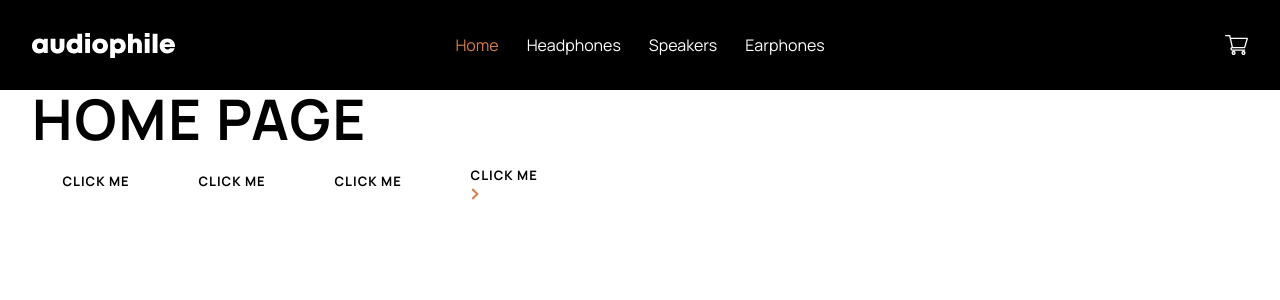
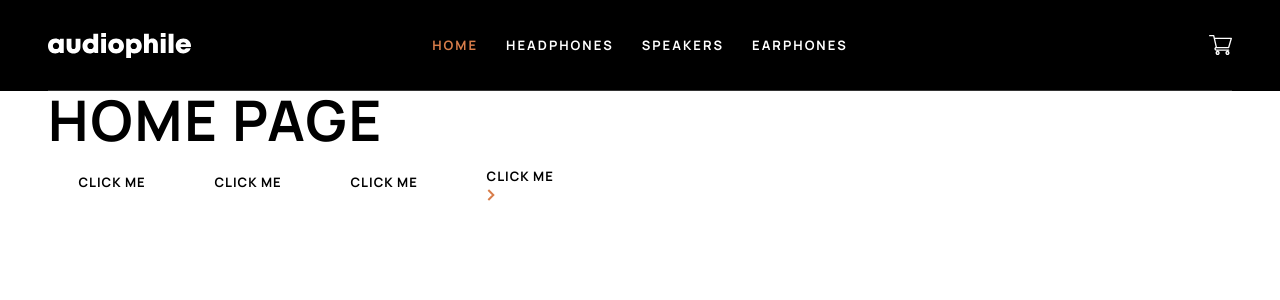
Before and after one commit to LucasWinkler/audiophile-ecommerce, a React (Vite) app: page / in a window 1280 px wide. Shown: the top 300 px of the page. Built offline with nearby package versions, Linux system fonts and the light colour scheme.

Commit message:
Disabled tailwind .container component and replaced with my own. Added bottom border to NavigationBar. Styled NavigationLinks

```diff
--- a/src/components/common/NavigationBar.tsx
+++ b/src/components/common/NavigationBar.tsx
@@ -71,26 +71,26 @@ export default function NavigationBar() {
   }
 
   return (
-    <header className='z-10 bg-neutral-900'>
-      <div className='container flex h-navigation-height items-center justify-between'>
-        <div className='flex w-full items-center justify-between gap-2'>
-          <button
-            className='flex-grow basis-0 self-center lg:hidden'
-            onClick={handleToggleMobileMenu}>
+    <header className='bg-neutral-900'>
+      <div className='container'>
+        <div className='flex h-navigation-height items-center justify-between'>
+          <div className='flex w-full items-center justify-between gap-2 '>
+            <div className='flex-grow basis-0 xl:hidden'>
+              <button onClick={handleToggleMobileMenu}>
                 <span className='sr-only'>
                   {isMobileMenuOpen ? 'Close' : 'Open'} navigation menu
                 </span>
                 <img src={HamburgerIcon} alt='Hamburger Icon' />
               </button>
-          <Link
-            to='/'
-            onClick={handleCloseMobileMenu}
-            className='lg:flex-grow lg:basis-0'>
+            </div>
+            <div className='xl:flex xl:flex-grow xl:basis-0'>
+              <Link to='/' onClick={handleCloseMobileMenu} className=''>
                 <img src={AudiophileLogo} alt='Audiophile Logo' />
               </Link>
+            </div>
             <nav
               className={clsx(
-              'lg:flex',
+                'xl:flex',
                 isMobileMenuOpen
                   ? 'absolute left-0 right-0 top-navigation-height z-10 block h-[calc(100%-var(--navigation-height))] overflow-y-auto'
                   : 'hidden'
@@ -101,7 +101,7 @@ export default function NavigationBar() {
                     <li
                       className={clsx(
                         className,
-                      'text-neutral-900 lg:text-neutral-100'
+                        'text-neutral-900 xl:text-neutral-100'
                       )}
                       key={name}>
                       <Navlink
@@ -115,13 +115,15 @@ export default function NavigationBar() {
                 )}
               </ul>
             </nav>
-          <button
-            onClick={handleCartButtonClick}
-            className='flex-grow basis-0 self-center'>
+            <div className='flex flex-grow basis-0'>
+              <button onClick={handleCartButtonClick} className='ml-auto'>
                 <span className='sr-only'>Open navigation menu</span>
-            <img className='ml-auto' src={CartIcon} alt='Cart Icon' />
+                <img className='' src={CartIcon} alt='Cart Icon' />
               </button>
             </div>
+          </div>
+        </div>
+        <span className='full-bleed sm:no-bleed block h-[0.0625rem] bg-neutral-100/20'></span>
       </div>
     </header>
   );
--- a/src/components/common/NavigationLink.tsx
+++ b/src/components/common/NavigationLink.tsx
@@ -21,7 +21,7 @@ export default function NavigationLink({
       to={to}
       className={({ isActive }) =>
         clsx(
-          'whitespace-nowrap px-2 py-2 transition-colors duration-300 hover:text-orange',
+          'whitespace-nowrap px-2 py-2 text-xs uppercase tracking-[0.125rem] transition-colors duration-300 hover:text-orange',
           isActive && activeLinkClassName,
           className
         )
--- a/src/pages/Home.tsx
+++ b/src/pages/Home.tsx
@@ -2,7 +2,7 @@ import ArrowRightIcon from '../components/common/ArrowRightIcon';
 
 export default function Home() {
   return (
-    <>
+    <div className=''>
       <div className='container'>
         <h1>Home Page</h1>
         <div className='flex items-center gap-2'>
@@ -15,6 +15,6 @@ export default function Home() {
           </button>
         </div>
       </div>
-    </>
+    </div>
   );
 }
--- a/src/styles/index.css
+++ b/src/styles/index.css
@@ -55,6 +55,15 @@
 }
 
 @layer components {
+  .container {
+    --padding: 1rem;
+    --max-width: 90rem;
+
+    width: min(100% - calc(var(--padding) * 2), var(--max-width));
+    margin-inline: auto;
+
+    @apply md:[--padding:1.5rem] lg:[--padding:2rem] 2xl:[--padding:3rem];
+  }
   .btn {
     @apply inline-block cursor-pointer select-none whitespace-nowrap px-[1.9rem] py-[0.94rem] text-center text-xs uppercase tracking-[0.0625rem] transition duration-300 ease-in-out;
 
@@ -91,3 +100,23 @@
     }
   }
 }
+
+@layer utilities {
+  .full-bleed {
+    width: 100vw;
+    position: relative;
+    left: 50%;
+    right: 50%;
+    margin-left: -50vw;
+    margin-right: -50vw;
+  }
+
+  .no-bleed {
+    width: auto;
+    position: unset;
+    left: auto;
+    right: auto;
+    margin-left: auto;
+    margin-right: auto;
+  }
+}
--- a/tailwind.config.js
+++ b/tailwind.config.js
@@ -10,21 +10,14 @@ export default {
   ],
   safelist: ['lg:list-item'],
   theme: {
-    container: {
-      center: true,
-      padding: {
-        DEFAULT: '1rem', // 16px
-        sm: '1.5rem', // 24px
-        lg: '2rem', // 32px
-      },
-    },
     screens: {
       xs: '23.4375rem', // 375px
-      sm: '40rem', // 640px
-      md: '48rem', // 768px
-      lg: '64rem', // 1024px
-      xl: '80rem', // 1280px
-      '2xl': '90rem', // 1440px
+      sm: '30rem', // 480px
+      md: '40rem', // 640px
+      lg: '48rem', // 768px
+      xl: '64rem', // 1024px
+      '2xl': '80rem', // 1280px
+      '3xl': '90rem', // 1440px
     },
     colors: {
       inherit: 'inherit',
@@ -125,5 +118,8 @@ export default {
       },
     },
   },
+  corePlugins: {
+    container: false,
+  },
   plugins: [],
 };
```
Lines whose indentation alone changed are shown as unchanged.
